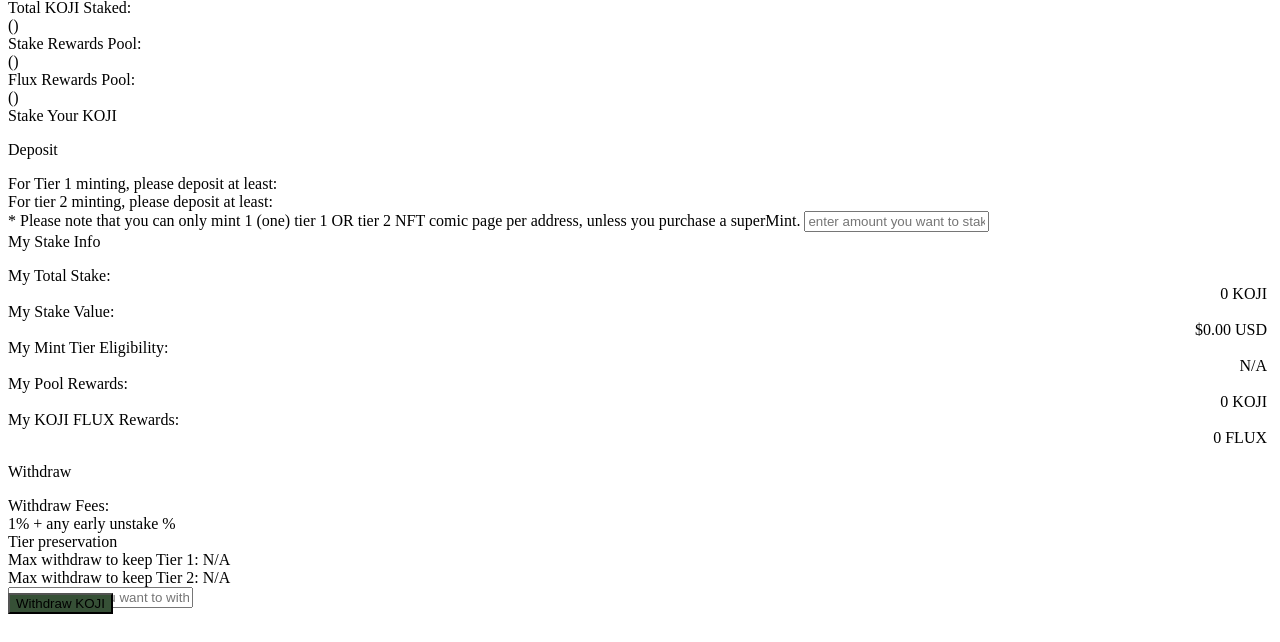
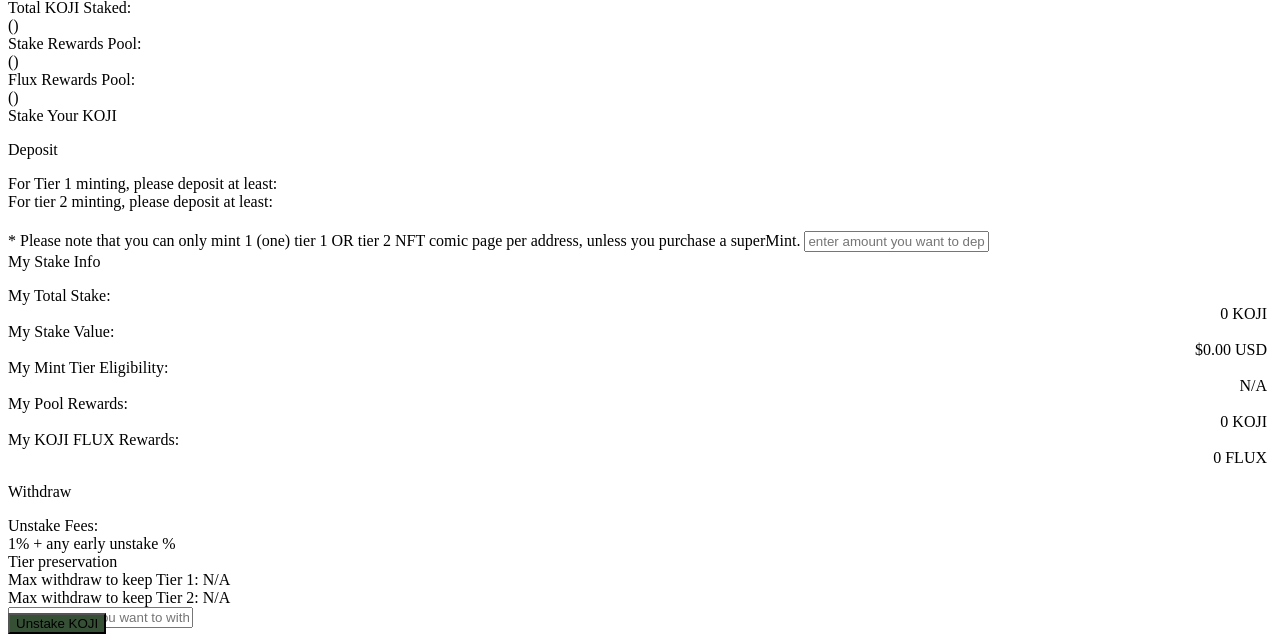
Before and after one commit to nodezy/kojiearth, a PHP site: page /tab-staking.php in a window 1280 px wide. Shown: the part 1458-2100 px from the top of the page. Before the commit the page ends 2072 px from the top, so only its background shows below. Run offline with PHP 8.4, Linux system fonts and the light colour scheme.

Commit message:
Update tab-staking.php

```diff
--- a/Staking/frontend/tab-staking.php
+++ b/Staking/frontend/tab-staking.php
@@ -19,7 +19,7 @@
                                       <p>You will also be rewarded in FLUX which can be converted into KOJI v2 or used
                                           to buy superMints which allow you to mint any pages you have missed.</p>
 
-                                      <img style="margin-bottom:17px" src="./assets/imgs/kojiflux.jpg" />
+                                      <img style="margin-bottom:17px" src="./assets/imgs/andreas_flux.jpg" />
 
                                       <span>FLUX will also be used in our ecosystem for games and lottery type
                                           activities.</span>
@@ -162,12 +162,12 @@
 
                                       <div class="data-row clearfix">
                                           <div class="title">For Tier 1 minting, please deposit at least: </div>
-                                          <div class="value" id="mintier1amount"></div>
+                                          <div class="value"><span id="mintier1amount"></span><span id="max1span" style='font-size:small;display:none;float:right'><a href='#' id='max1' onclick='return false;'>(Stake Max)</a></span></div>
                                       </div>
 
-                                      <div class="data-row clearfix">
+                                      <div class="data-row clearfix" style="margin-bottom:20px">
                                           <div class="title">For tier 2 minting, please deposit at least: </div>
-                                          <div class="value" id="mintier2amount"></div>
+                                          <div class="value"><span id="mintier2amount"></span><span id="max2span" style='font-size:small;display:none;float:right'><a href='#' id='max2' onclick='return false;'>(Stake Max)</a></span></div>
                                       </div>
 
                                       <span class="ui-note">* Please note that you can only mint 1 (one) tier 1 OR tier
@@ -175,7 +175,7 @@
 
 
                                       <input class="mt20 mb20" type="text" id="stakeDeposit" name="deposit"
-                                          placeholder="enter amount you want to stake">
+                                          placeholder="enter amount you want to deposit">
 
                                       <span class="ui-note" style="color:red;display:block;margin-top:-15px"
                                           id="depositalert"></span>
@@ -190,7 +190,7 @@
                                       <button type="button" class="btn btn-sep mt30" id="deposit-staking"
                                           onclick="validatedeposit();" style="background-color:#365036; display:none">
                                           <div><i class="fas fa-arrow-alt-to-bottom"></i></div>
-                                          <span>Deposit KOJI</span>
+                                          <span>Stake KOJI</span>
                                       </button>
                                   </div>
                               </div>
@@ -236,7 +236,7 @@
                                   <div class="ui-box">
                                       <p>Withdraw</p>
                                       <div class="data-row clearfix">
-                                          <div class="title">Withdraw Fees: </div>
+                                          <div class="title">Unstake Fees: </div>
                                           <div class="value" id="unstake-penalty">1% + any early unstake %</div>
                                       </div>
 
@@ -249,7 +249,7 @@
 
                                       <span class="ui-note" id="is-overage" style="display: none">* A withdrawal of
                                           <span id="overage-amt"></span> will result in <span id="pool-reward"></span>
-                                          stake pool reward distribution (estimated). </span>
+                                          pool rewards (estimated <span id="netout"></span> out with tax + unstake fees). </span>
 
                                       <input class="mt20 mb20" type="text" id="stakeWithdraw" name="withdraw"
                                           placeholder="enter amount you want to withdraw">
@@ -260,7 +260,7 @@
                                       <button type="button" class="btn btn-sep mt30" id="withdraw-staking"
                                           onclick="validatewithdrawal();" style="background-color:#365036">
                                           <div><i class="fas fa-arrow-alt-from-bottom"></i></div>
-                                          <span>Withdraw KOJI</span>
+                                          <span>Unstake KOJI</span>
                                       </button>
                                   </div>
                               </div>
```
